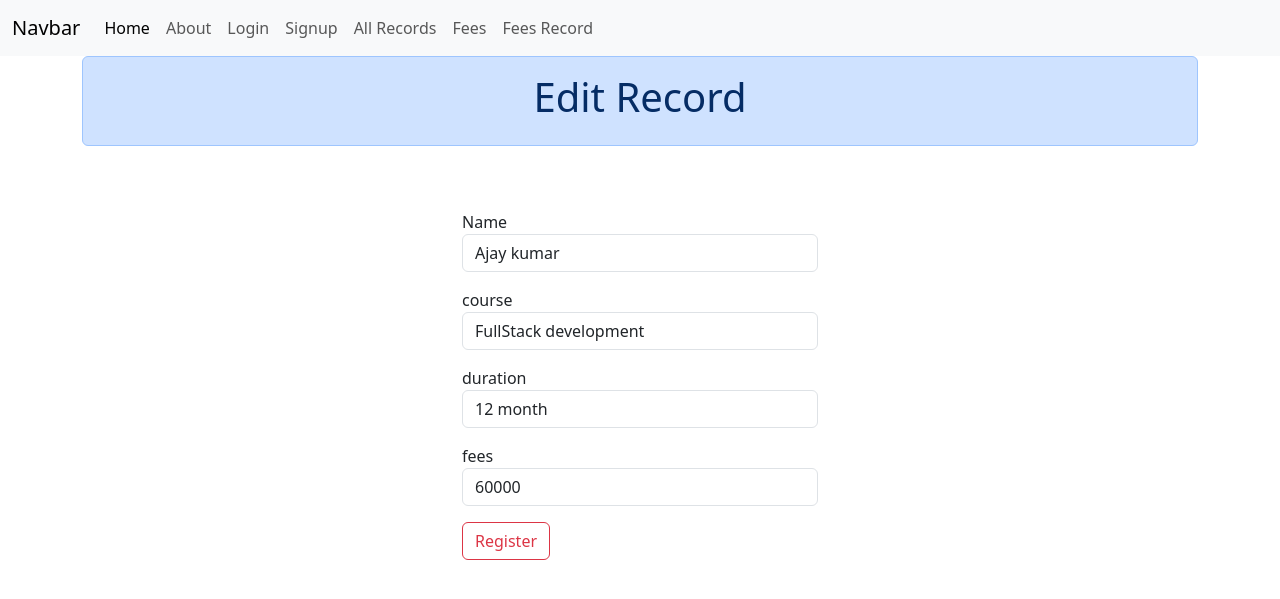
After one commit to rohit06-stack/django_Crud, a Django app: page /fees/edit/3 in a window 1280 px wide. The commit adds this page. Shown: the top 599 px of the page. Run offline with Django 4.2, Linux system fonts and the light colour scheme; data comes from the database, SQL or seed files in the repository; both versions use the stored data as it was after the commit.

Commit message:
new updates

```diff
--- a/course/urls.py
+++ b/course/urls.py
@@ -9,5 +9,5 @@ urlpatterns = [
     path('delete/<int:id>/',views.delete,name='delete'),
     path('about/',views.about,name='about'),
     path('login/',views.login,name='login'),
-    path('dtl/',views.dtl,name='dtl')
+    # path('dtl/',views.dtl,name='dtl')
 ]
--- a/fees/urls.py
+++ b/fees/urls.py
@@ -3,5 +3,7 @@ from . import views
 
 urlpatterns = [
     path('', views.fees,name="Fees"),
-    path('feesRecord/',views.showRecords,name='showRecords')
+    path('feesRecord/',views.showRecords,name='showRecords'),
+    path('delete/<int:id>/', views.Feesdelete, name='Feesdelete'),
+    path('edit/<int:id>', views.FeesEdit, name="FeesEdit")
 ]
--- a/fees/views.py
+++ b/fees/views.py
@@ -25,3 +25,14 @@ def showRecords(request):
         'records': records
     }
     return render(request,'fees/feesRecord.html',context)
+
+def FeesEdit(request,id):
+    record = Fees.objects.get(id=id)
+
+    return render(request,'fees/edit.html',{'record':record})
+
+
+def Feesdelete(request,id):
+    records =Fees.objects.get(id=id)
+    records.delete()
+    return redirect('/fees/feesRecord')
--- a/templates/base.html
+++ b/templates/base.html
@@ -46,11 +46,7 @@
                  Fees Record
                 </a>
               </li>
-              <li class="nav-item">
-                <a class="nav-link" href="{% url 'dtl' %}">
-                Dtl
-                </a>
-              </li>
+
             </ul>
           </div>
         </div>
--- /dev/null
+++ b/templates/fees/edit.html
@@ -0,0 +1,40 @@
+{% extends 'base.html' %}
+
+{% block content %}
+
+    <div class="container " >
+        <div class="alert alert-primary">
+            <h1 class="text-center">Edit Record</h1>
+        </div>
+        <div class="row">
+            <div class="col-4"></div>
+            <div class="col-4">
+                <form action="" method="POST">
+                    {% csrf_token %}
+                    <div class="field my-3 mt-5">
+                        <label for="">Name</label>
+                        <input type="text"  id="" placeholder="enter" name="nm" class="form-control" value="{{ record.name }}">
+                    </div>
+
+                    <div class="field my-3">
+                        <label for="">course</label>
+                        <input type="text" id="" placeholder="enter" name="course"  class="form-control" value="{{ record.course }}">
+                    </div>
+
+                    <div class="field my-3">
+                        <label for="">duration</label>
+                        <input type="text"  id="" placeholder="enter" name="duration" class="form-control" value="{{ record.duration }}">
+                    </div>
+
+                    <div class="field my-3">
+                        <label for="">fees</label>
+                        <input type="text"id="" placeholder="enter" name="fees" class="form-control" value="{{ record.fees }}">
+                    </div>
+
+                    <input type="submit"  value="Register" class="btn btn-outline-danger">
+                </form>
+            </div>
+            <div class="col-4"></div>
+        </div>
+    </div>
+{% endblock %}
--- a/templates/fees/feesRecord.html
+++ b/templates/fees/feesRecord.html
@@ -23,10 +23,10 @@
               <td>{{ record.duration }}</td>
               <td>{{ record.fees}}</td>
               <td>
-                <a href="#">Edit</a>
+                <a href="{% url 'FeesEdit' record.id %}">Edit</a>
               </td>
               <td>
-                <a href="{% url 'delete' record.id %}" class="btn btn-outline-danger">Delete</a>
+                <a href="{% url 'Feesdelete' record.id %}" class="btn btn-outline-danger">Delete</a>
               </td>
             </tr>
           {% endfor %}
--- a/templates/index.html
+++ b/templates/index.html
@@ -22,11 +22,11 @@
        </tr>
       {%endfor%}
       </table> -->
-      {% if cookie %}
+      <!-- {% if cookie %}
       <h1>{{cookie}}</h1>
       {% else %}
       <h1>Cookie is not set </h1>
-      {% endif %}
+      {% endif %} -->
     <script src="https://cdn.jsdelivr.net/npm/bootstrap@5.3.2/dist/js/bootstrap.bundle.min.js" integrity="sha384-C6RzsynM9kWDrMNeT87bh95OGNyZPhcTNXj1NW7RuBCsyN/o0jlpcV8Qyq46cDfL" crossorigin="anonymous"></script>
   </body>
 </html>
```
Also changed, not shown: course/views.py (+12 -12 lines), db.sqlite3.
